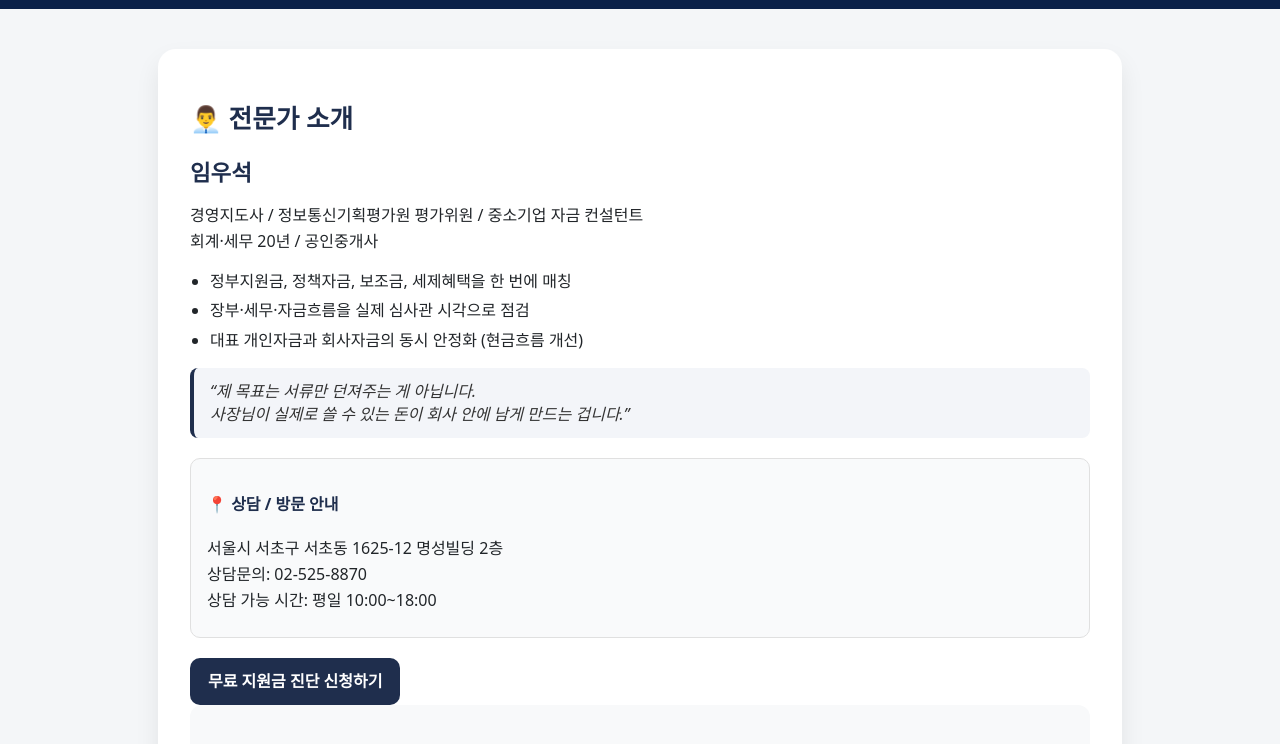
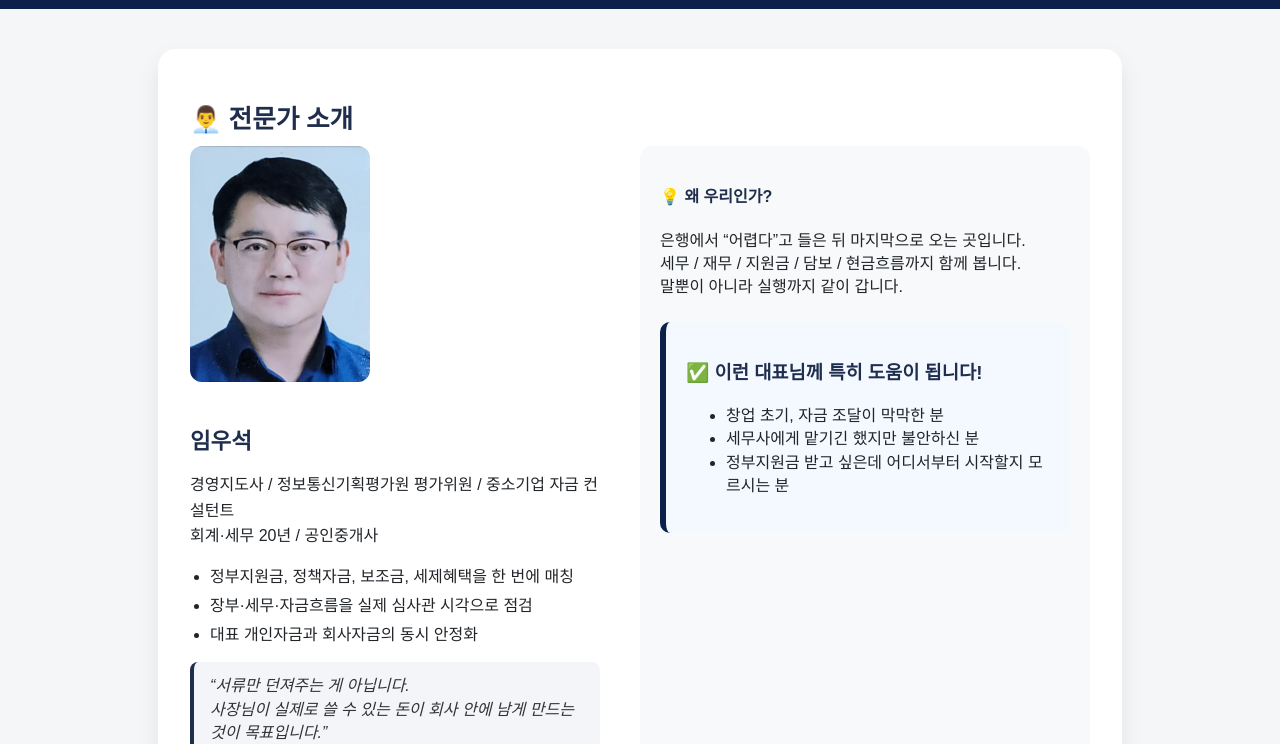
Before and after one commit to lsw2696/sme-funding-app, a plain HTML site: page frontend/about.html in a window 1280 px wide. Shown: the part 55-799 px from the top of the page. Drawn offline with Linux system fonts and the light colour scheme.

Commit message:
Add files via upload

```diff
--- a/frontend/about.html
+++ b/frontend/about.html
@@ -1,11 +1,47 @@
 <!DOCTYPE html>
 <html lang="ko">
 <head>
-  <meta name="viewport" content="width=device-width, initial-scale=1.0">
   <meta charset="UTF-8">
   <title>회사 소개 | 중소기업자금119</title>
+  <meta name="viewport" content="width=device-width, initial-scale=1.0">
   <link rel="stylesheet" href="static/style.css">
+  <style>
+    .about-container {
+      display: flex;
+      flex-wrap: wrap;
+      gap: 40px;
+      font-family: 'Pretendard', sans-serif;
+    }
+    .about-left, .about-right {
+      flex: 1;
+      min-width: 300px;
+    }
+    .about-left img {
+      width: 180px;
+      border-radius: 12px;
+      margin-bottom: 16px;
+    }
+    .highlight-box {
+      background: #f4f8ff;
+      border-left: 6px solid #0b2149;
+      padding: 20px;
+      margin: 24px 0;
+      border-radius: 10px;
+    }
+    .cta-btn {
+      background: #007aff;
+      color: #fff;
+      padding: 14px 24px;
+      font-size: 16px;
+      border-radius: 8px;
+      display: inline-block;
+      margin-top: 20px;
+      text-decoration: none;
+    }
+  </style>
 </head>
+
+<body>
   <!-- ✅ 상단 네비게이션 바 -->
   <nav style="
     background:#0b2149;
@@ -15,9 +51,7 @@
     align-items:center;
     padding:12px 40px;
     font-family:'Pretendard',sans-serif;
-  font-weight:600;
-">
-  <!-- 왼쪽 로고 -->
+    font-weight:600;">
     <div style="display:flex; align-items:center; gap:8px;">
       <span style="font-size:24px;">💰</span>
       <div style="display:flex; flex-direction:column; line-height:1;">
@@ -25,8 +59,6 @@
         <span style="font-size:22px; font-weight:700;">119</span>
       </div>
     </div>
-
-  <!-- 오른쪽 메뉴 -->
     <div style="display:flex; gap:24px;">
       <a href="index.html" style="color:#fff; text-decoration:none;">지원금 진단</a>
       <a href="cash.html" style="color:#fff; text-decoration:none;">운전자금</a>
@@ -36,31 +68,33 @@
       <a href="admin.html" style="color:#fff; text-decoration:none;">관리자</a>
     </div>
   </nav>
-<body>
+
+  <!-- ✅ 본문 -->
   <main class="main-container">
     <section class="form-card shadow" style="max-width:900px;">
       <h2>👨‍💼 전문가 소개</h2>
 
       <div class="about-container">
         <div class="about-left">
+          <img src="static/img/우석사진.jpg" alt="임우석 프로필">
           <h3>임우석</h3>
           <p>경영지도사 / 정보통신기획평가원 평가위원 / 중소기업 자금 컨설턴트<br>회계·세무 20년 / 공인중개사</p>
 
           <ul>
             <li>정부지원금, 정책자금, 보조금, 세제혜택을 한 번에 매칭</li>
             <li>장부·세무·자금흐름을 실제 심사관 시각으로 점검</li>
-            <li>대표 개인자금과 회사자금의 동시 안정화 (현금흐름 개선)</li>
+            <li>대표 개인자금과 회사자금의 동시 안정화</li>
           </ul>
 
           <blockquote>
-            “제 목표는 서류만 던져주는 게 아닙니다.<br>
-            사장님이 실제로 쓸 수 있는 돈이 회사 안에 남게 만드는 겁니다.”
+            “서류만 던져주는 게 아닙니다.<br>
+            사장님이 실제로 쓸 수 있는 돈이 회사 안에 남게 만드는 것이 목표입니다.”
           </blockquote>
 
           <div class="info-box">
             <h4>📍 상담 / 방문 안내</h4>
             <p>
-              서울시 서초구 서초동 1625-12 명성빌딩 2층 <br>
+              서울시 서초구 서초동 1625-12 명성빌딩 2층<br>
               상담문의: 02-525-8870<br>
               상담 가능 시간: 평일 10:00~18:00
             </p>
@@ -75,11 +109,20 @@
             세무 / 재무 / 지원금 / 담보 / 현금흐름까지 함께 봅니다.<br>
             말뿐이 아니라 실행까지 같이 갑니다.
           </p>
+
+          <div class="highlight-box">
+            <h3>✅ 이런 대표님께 특히 도움이 됩니다!</h3>
+            <ul>
+              <li>창업 초기, 자금 조달이 막막한 분</li>
+              <li>세무사에게 맡기긴 했지만 불안하신 분</li>
+              <li>정부지원금 받고 싶은데 어디서부터 시작할지 모르시는 분</li>
+            </ul>
+          </div>
         </div>
       </div>
     </section>
   </main>
-</body>
+
   <!-- ✅ 하단 푸터 -->
   <footer style="
     background:#0b2149;
@@ -88,8 +131,8 @@
     padding:20px 10px;
     margin-top:40px;
     font-family:'Pretendard',sans-serif;
-  font-size:14px;
-">
+    font-size:14px;">
     © 2025 중소기업자금119 | 리베르컨설팅 | 경영지도사 임우석
   </footer>
+</body>
 </html>
```
Also changed, not shown: frontend/static/img/우석사진.jpg (added). Lines whose indentation alone changed are shown as unchanged.
